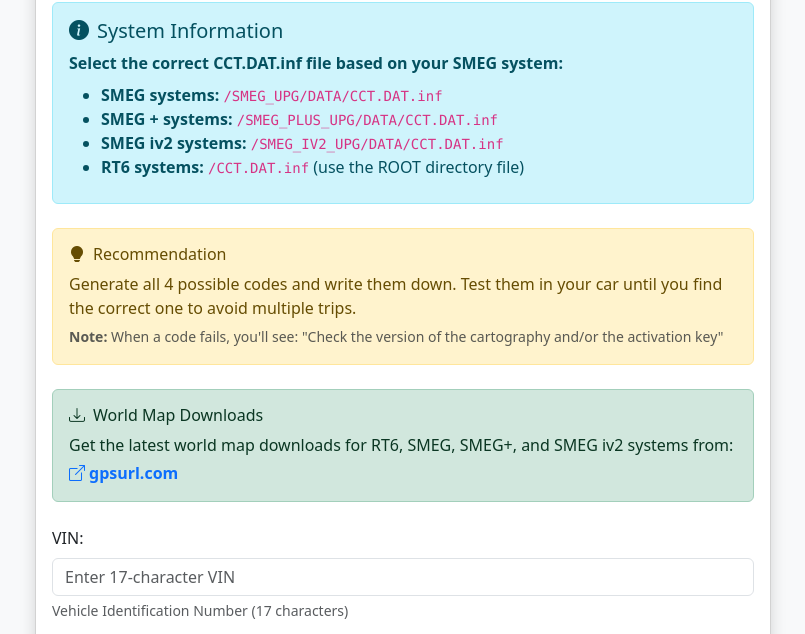
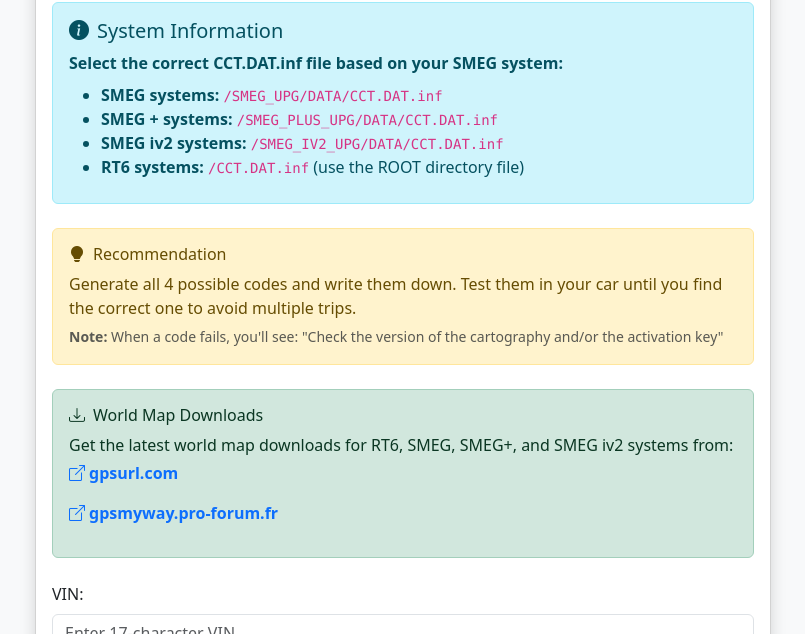
Before and after one commit to craeckor/smeg-makg, a plain HTML site: page index.html in a window 1280 px wide. Shown: the part 109-743 px from the top of the page, without its empty margins (237-1042 px from the left). Drawn offline with Linux system fonts and the light colour scheme.

Commit message:
add new link for maps download

```diff
--- a/index.html
+++ b/index.html
@@ -45,9 +45,16 @@
                         <div class="alert alert-success mb-4">
                             <h6><i class="bi bi-download me-2"></i>World Map Downloads</h6>
                             <p class="mb-1">Get the latest world map downloads for RT6, SMEG, SMEG+, and SMEG iv2 systems from:</p>
-                            <a href="https://www.gpsurl.com/peugeot-citroen/246260-wold-maps-rt6-smeg-smeg-smeg-iv2-wip-nav.html" target="_blank" class="text-decoration-none fw-bold">
-                                <i class="bi bi-box-arrow-up-right me-1"></i>gpsurl.com
-                            </a>
+                            <p>
+                                <a href="https://www.gpsurl.com/peugeot-citroen/246260-wold-maps-rt6-smeg-smeg-smeg-iv2-wip-nav.html" target="_blank" class="text-decoration-none fw-bold">
+                                    <i class="bi bi-box-arrow-up-right me-1"></i>gpsurl.com
+                                </a>
+                            </p>
+                            <p>
+                                <a href="https://gpsmyway.pro-forum.fr/t2589-e-myway-wipnav-rt6-smeg-smegiv2-citroen-peugeot-cartographie-2023-1-v120" target="_blank" class="text-decoration-none fw-bold">
+                                    <i class="bi bi-box-arrow-up-right me-1"></i>gpsmyway.pro-forum.fr
+                                </a>
+                            </p>
                         </div>
 
                         <form id="keygenForm">
```
